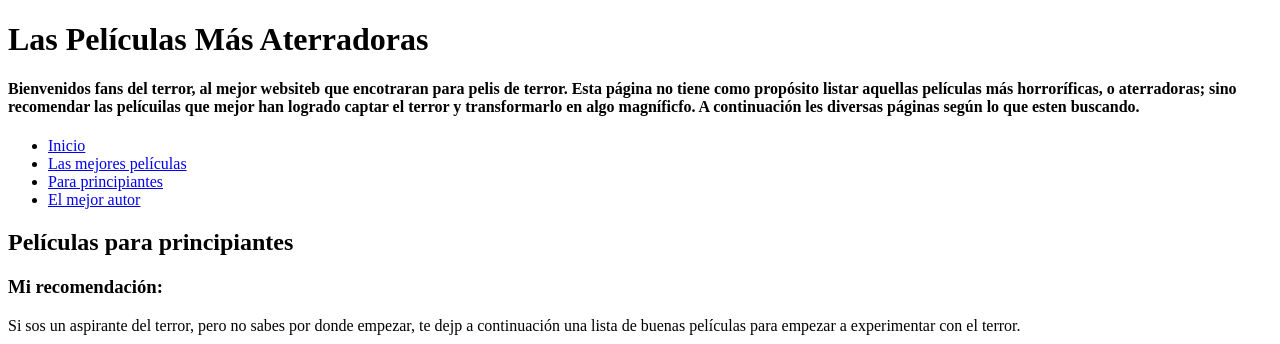
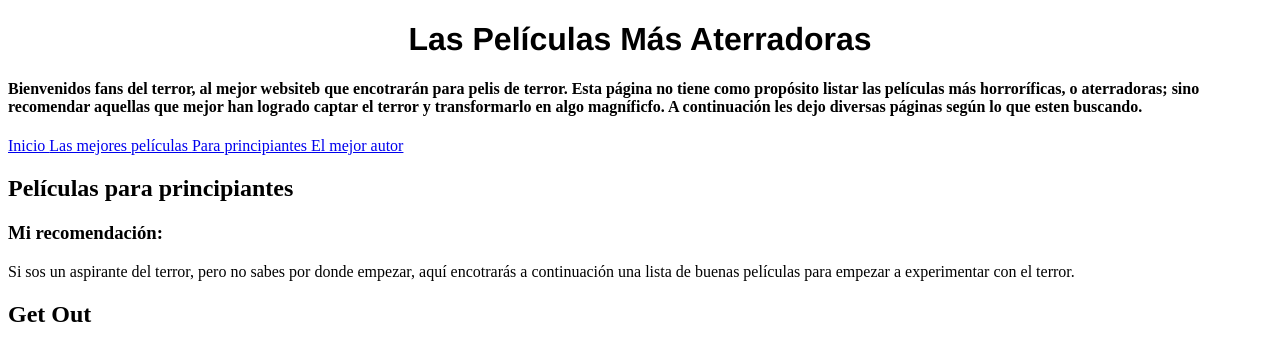
Before and after one commit to Lautaro-Crespo/TP-Final-Crespo-Lautaro-4-D, a plain HTML site: page Películas-para-principiantes.html in a window 1280 px wide. Shown: the top 344 px of the page. Drawn offline with Linux system fonts and the light colour scheme; grey boxes are pictures that could not be loaded.

Commit message:
Agregué CSS

```diff
--- a/Películas-para-principiantes.html
+++ b/Películas-para-principiantes.html
@@ -3,20 +3,19 @@
 <head>
     <meta charset="UTF-8">
     <meta name="viewport" content="width=device-width, initial-scale=1.0">
+     <link rel="stylesheet" href="style.css">
     <title> El blog del terror </title>
 </head>
 <body>
     <header>
         <h1> Las Películas Más Aterradoras</h1>
-       <h4> Bienvenidos fans del terror, al mejor websiteb que encotraran para pelis de terror. Esta página no tiene como propósito listar aquellas películas más horroríficas, o aterradoras; sino recomendar las pelícuilas que mejor han logrado captar el terror y transformarlo en algo magníficfo. A continuación les diversas páginas según lo que esten buscando. </h4>
+       <h4> Bienvenidos fans del terror, al mejor websiteb que encotrarán para pelis de terror. Esta página no tiene como propósito listar las películas más horroríficas, o aterradoras; sino recomendar aquellas que mejor han logrado captar el terror y transformarlo en algo magníficfo. A continuación les dejo diversas páginas según lo que esten buscando. </h4>
 
          <nav>
-        <ul>
-          <li>  <a href="Introducción-y-bienvenida.html"> Inicio </a> </li>
-           <li>  <a href=Top5.html> Las mejores películas </a> </li>
-            <li>  <a href=Películas-para-principiantes.html> Para principiantes </a> </li>
-             <li>  <a href=Stephen-King.html> El mejor autor </a> </li>
-        </ul>
+            <a href="Introducción-y-bienvenida.html"> Inicio </a>
+             <a href=Top5.html> Las mejores películas </a>
+              <a href=Películas-para-principiantes.html> Para principiantes </a>
+               <a href=Stephen-King.html> El mejor autor </a>
     </nav>
 
     </header>
@@ -27,7 +26,7 @@
             <h2> Películas para principiantes  </h2>
             <article>
 <h3> Mi recomendación:</h3>
-<p> Si sos un aspirante del terror, pero no sabes por donde empezar, te dejp a continuación una lista de buenas películas para empezar a experimentar con el terror. </p>
+<p> Si sos un aspirante del terror, pero no sabes por donde empezar, aquí encotrarás a continuación una lista de buenas películas para empezar a experimentar con el terror. </p>
 
 <h2> Get Out </h2>
 <img src=" https://m.media-amazon.com/images/M/MV5BMjUxMDQwNjcyNl5BMl5BanBnXkFtZTgwNzcwMzc0MTI@._V1_FMjpg_UX1000_.jpg" alt=" Poster de Get Out">
--- /dev/null
+++ b/style.css
@@ -0,0 +1,4 @@
+h1{
+    text-align: center;
+    font-family: 'Franklin Gothic Medium', 'Arial Narrow', Arial, sans-serif;
+}
```
Also changed, not shown: index.html (+13 -15 lines).
